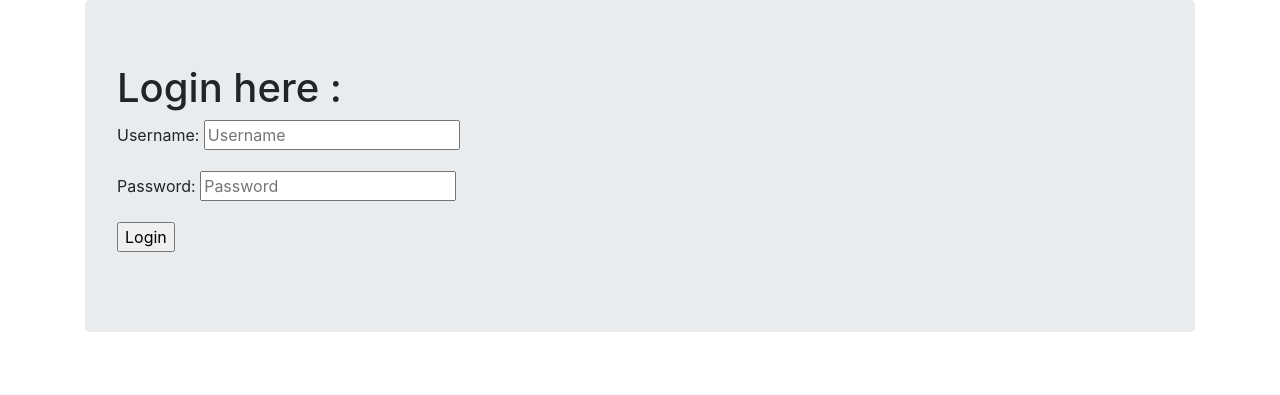
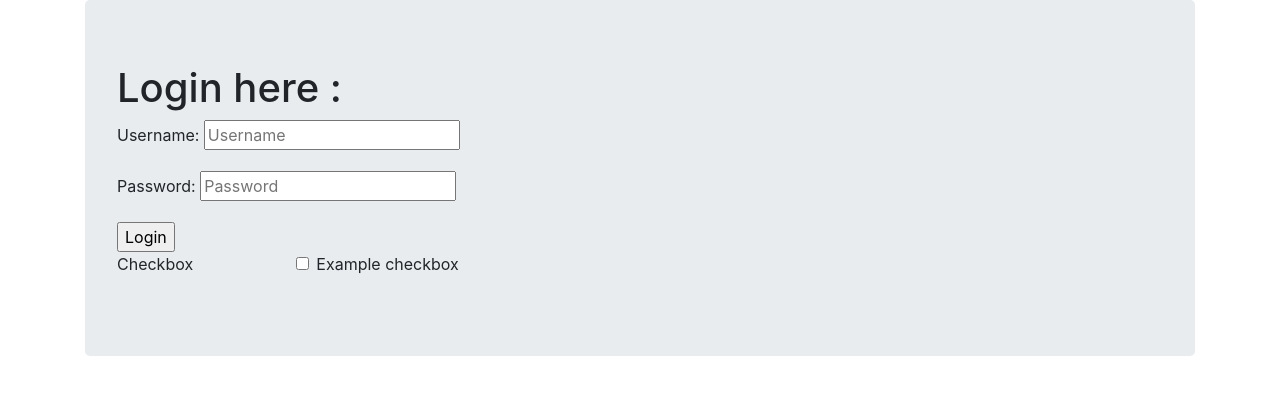
Before and after one commit to vishnu-trace/eGreen-Store, a Django app: page /login/ in a window 1280 px wide. Shown: the part 70-465 px from the top of the page. Run offline with Django 3.2, Linux system fonts and the light colour scheme; some libraries are stand-ins or nearby versions.

Commit message:
fixed typos -1

```diff
--- a/shop/templates/shop/login.html
+++ b/shop/templates/shop/login.html
@@ -18,6 +18,17 @@
                 <input type="password" name="password" placeholder="Password">
             </div>
             <input type="submit" name="" value="Login">
+            <div class="form-group row">
+                <div class="col-sm-2">Checkbox</div>
+                <div class="col-sm-10">
+                    <div class="form-check">
+                        <input class="form-check-input" type="checkbox" id="gridCheck1">
+                        <label class="form-check-label" for="gridCheck1">
+                            Example checkbox
+                        </label>
+                    </div>
+                </div>
+            </div>
         </form>
     </div>
 </div>
@@ -29,5 +40,6 @@
     }
 
 
+
 </script>
 {% endblock %}
```
